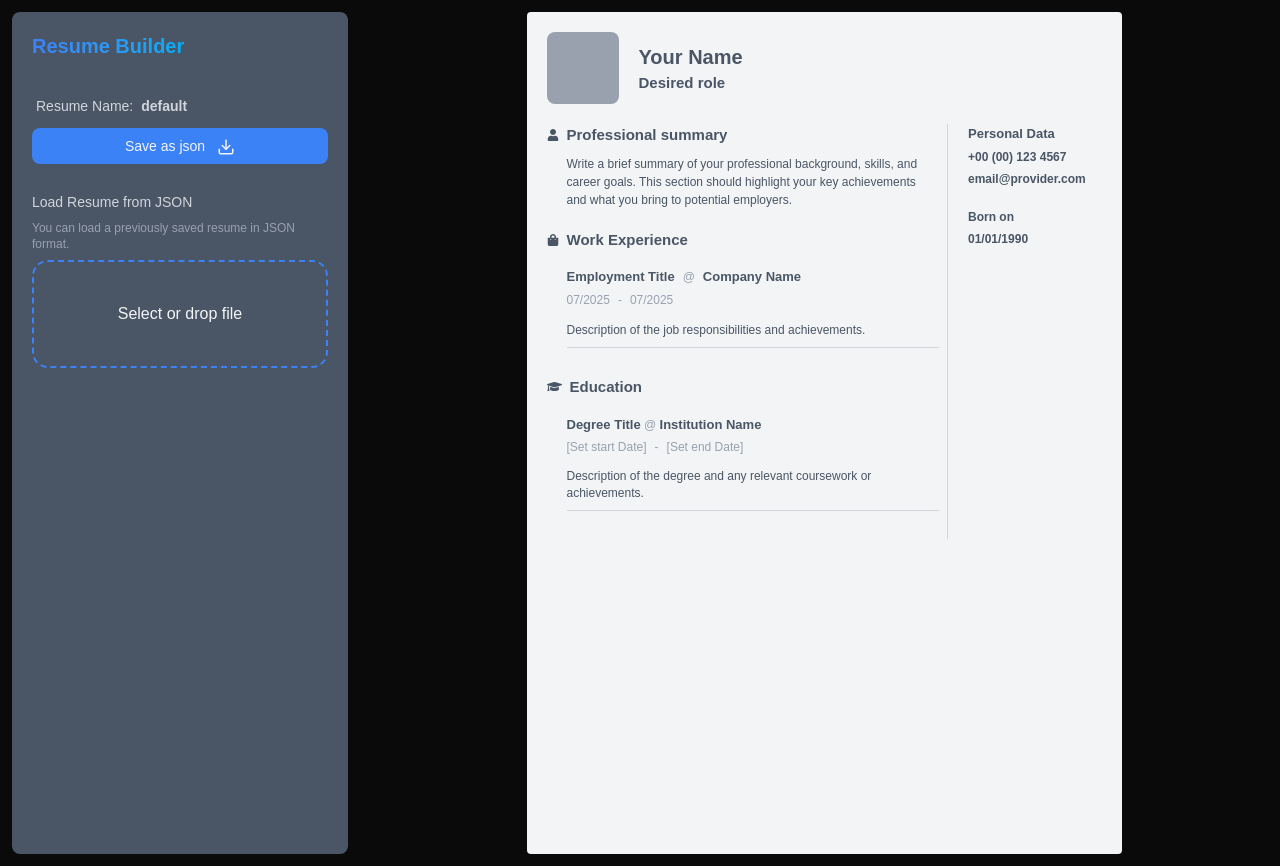
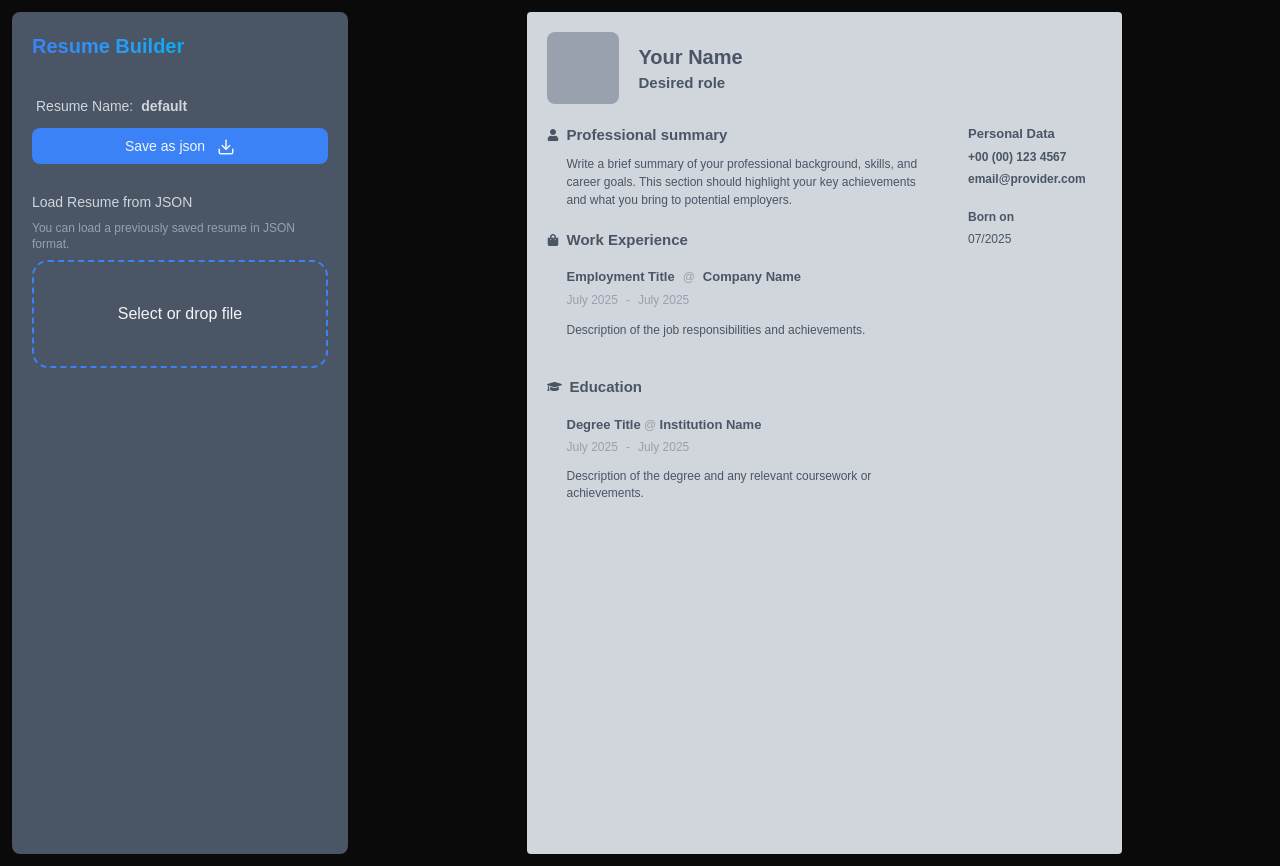
Before and after one commit to MarkDM/resumebuilder, a React (Vite) app: page / in a window 1280 px wide. Built offline with nearby package versions, Linux system fonts and the light colour scheme.

Commit message:
Date picker and layout adjusts

```diff
--- a/src/components/DateLabelPicker.tsx
+++ b/src/components/DateLabelPicker.tsx
@@ -1,4 +1,4 @@
-import React, { useState, useRef, useEffect } from 'react';
+import React, { useState, useRef, useEffect, use } from 'react';
 import DatePicker from 'react-datepicker';
 import 'react-datepicker/dist/react-datepicker.css';
 import { format as formatDateFn } from 'date-fns';
@@ -7,6 +7,7 @@ type DateLabelPickerProps = {
   date: Date | null;
   format?: string;
   className?: string;
+  showMonthYearPicker?: boolean;
   onChange?: (newValue: Date) => void;
 };
 
@@ -14,54 +15,77 @@ export default function DateLabelPicker({
   date,
   format = 'MM/yyyy',
   className,
+  showMonthYearPicker = true,
   onChange,
 }: DateLabelPickerProps) {
   const [selectedDate, setSelectedDate] = useState<Date | null>(date);
   const [showCalendar, setShowCalendar] = useState(false);
   const containerRef = useRef<HTMLDivElement>(null);
+  const calendarRef = useRef<HTMLDivElement>(null);
+
+
+  useEffect(() => {
+
+    if (showCalendar && calendarRef.current && containerRef.current) {
+      const calEl = calendarRef.current;
+      const parentEl = containerRef.current.parentElement;
+      if (parentEl) {
+        const parentRect = parentEl.getBoundingClientRect();
+        const calRect = calEl.getBoundingClientRect();
+
+        // How far the calendar overflows the parent's right edge
+        const overflow = calRect.right - parentRect.right;
+
+        if (overflow > 0) {
+          const currentML =
+            parseFloat(getComputedStyle(calEl).marginLeft || '0') || 0;
+          // Shift left by the overflow amount
+          calEl.style.marginLeft = `${currentML - overflow}px`;
+        }
+      }
+    }
+
+  }, [showCalendar]);
 
   useEffect(() => {
     setSelectedDate(date);
   }, [date]);
 
-  useEffect(() => {
-    if (!showCalendar) return;
+  const locale =
+    (typeof navigator !== 'undefined' &&
+      (navigator.languages?.[0] || navigator.language)) ||
+    'en-US';
 
-    const handleClickOutside = (event: MouseEvent) => {
-      if (
-        containerRef.current &&
-        !containerRef.current.contains(event.target as Node)
-      ) {
-        setShowCalendar(false);
-      }
-    };
+  const effectiveDisplay = selectedDate
+    ? showMonthYearPicker
+      ? new Intl.DateTimeFormat(locale, { month: 'long', year: 'numeric' }).format(selectedDate)
+      : formatDateFn(selectedDate, format)
+    : 'Click to pick a date';
 
-    document.addEventListener('mousedown', handleClickOutside);
-    return () => document.removeEventListener('mousedown', handleClickOutside);
-  }, [showCalendar]);
-
-  const displayDate = selectedDate ? formatDateFn(selectedDate, format) : 'Click to pick a date';
+  const datePickerFormat = showMonthYearPicker ? 'MMMM yyyy' : format;
 
   return (
-    <div ref={containerRef} className={`${className} relative inline-block`}>
+    <div ref={containerRef} className={`${className ?? ''} relative inline-block`}>
       <div
         onClick={() => setShowCalendar(true)}
         className="cursor-pointer transition-colors"
       >
-        {displayDate}
+        {effectiveDisplay}
       </div>
 
       {showCalendar && (
-        <div className="absolute mt-2 z-10 shadow-lg border border-gray-200 rounded bg-white">
+        <div ref={calendarRef} className="absolute mt-2 z-10 shadow-lg border border-gray-200 rounded bg-white">
           <DatePicker
             selected={selectedDate}
-            locale={'pt-BR'}
-            showMonthYearPicker
-            onChange={(date) => {
-              if (date) {
-                setSelectedDate(date);
+            locale={locale}
+            onClickOutside={() => setShowCalendar(false)}
+            showMonthYearPicker={showMonthYearPicker}
+            dateFormat={datePickerFormat}
+            onChange={(d) => {
+              if (d) {
+                setSelectedDate(d);
                 setShowCalendar(false);
-                onChange?.(date);
+                onChange?.(d);
               }
             }}
             inline
--- a/src/components/sections/ResumePersonalData.tsx
+++ b/src/components/sections/ResumePersonalData.tsx
@@ -1,4 +1,5 @@
 import { useResumeStore } from '../../stores/ResumeStore';
+import DateLabelPicker from '../DateLabelPicker';
 import EditableText from '../EditableText'
 
 function ResumePersonalData({ className }: { className?: string }) {
@@ -44,15 +45,19 @@ function ResumePersonalData({ className }: { className?: string }) {
                 {personalData.birthTitle ?? 'Born on'}
             </EditableText>
 
-            <EditableText className='resume_text font-semibold mt-1 text-start' onChange={(newValue) => {
-                setPersonalData({
-                    ...personalData,
-                    birthDate: newValue.trim().length == 0 ? '01 January 1990' : newValue
-                });
-            }}>
-                {personalData.birthDate}
-            </EditableText>
 
+
+            <DateLabelPicker
+                className='text-gray-600 text-[12px] mt-1'
+                date={personalData.birthDate ?? new Date()}
+                onChange={(newDate) => {
+                    setPersonalData({
+                        ...personalData,
+                        birthDate: newDate ?? new Date()
+                    });
+                }}
+                showMonthYearPicker={false}
+            />
         </div>
     )
 }
--- a/src/components/sections/education/Education.tsx
+++ b/src/components/sections/education/Education.tsx
@@ -3,6 +3,7 @@ import type { EducationInstitution } from '../../../types/EducationInstitution'
 import EditableText from '../../EditableText';
 import { useResumeStore } from '../../../stores/ResumeStore';
 import RichTextInlineEditor from '../../RichTextInlineEditor';
+import DateLabelPicker from '../../DateLabelPicker';
 
 function Education({ className, institution }: { className?: string, institution: EducationInstitution }) {
 
@@ -33,24 +34,22 @@ function Education({ className, institution }: { className?: string, institution
 
 
                 <div className='flex flex-row items-center gap-2 my-1'>
-                    <EditableText className='text-gray-400 text-[12px]'
-                        onChange={(newValue) => {
-                            updateEducationInstitution({
-                                ...institution,
-                                startDate: new Date(newValue).toLocaleDateString()
-                            });
-                        }}>
-                        {institution.startDate ? new Date(institution.startDate).toLocaleDateString() : '[Set start Date]'}
-                    </EditableText>
-                    <span className='text-gray-400 text-[12px]'>-</span>
-                    <EditableText className='text-gray-400 text-[12px]' onChange={(newValue) => {
+
+                    <DateLabelPicker className='text-gray-400 text-[12px]' date={institution.startDate || new Date()} onChange={(newDate) => {
                         updateEducationInstitution({
                             ...institution,
-                            endDate: new Date(newValue).toLocaleDateString()
+                            startDate: newDate
                         });
-                    }}>
-                        {institution.endDate ? new Date(institution.endDate).toLocaleDateString() : '[Set end Date]'}
-                    </EditableText>
+                    }} showMonthYearPicker={true} />
+
+
+                    <span className='text-gray-400 text-[12px]'>-</span>
+                    <DateLabelPicker className='text-gray-400 text-[12px]' date={institution.endDate || new Date()} onChange={(newDate) => {
+                        updateEducationInstitution({
+                            ...institution,
+                            endDate: newDate
+                        });
+                    }} showMonthYearPicker={true} />
                 </div>
 
                 <RichTextInlineEditor className="resume_text mt-3" onChange={(newValue) => {
--- a/src/components/sections/education/ResumeEducation.tsx
+++ b/src/components/sections/education/ResumeEducation.tsx
@@ -33,8 +33,8 @@ function ResumeEducation({ className }: { className?: string }) {
                             id: String(education.institutions.length + 1),
                             name: 'Institution Name',
                             degree: 'Degree title',
-                            startDate: '',
-                            endDate: '',
+                            startDate: new Date(),
+                            endDate: undefined,
                             description: 'Description of the degree and any relevant coursework or achievements.'
                         };
                         addEducationInstitution(newInstitution);
--- a/src/index.css
+++ b/src/index.css
@@ -63,7 +63,7 @@
 }
 
 .card {
-  @apply rounded-lg
+  @apply rounded-lg;
 }
 
 .resume_title {
@@ -78,9 +78,15 @@
   @apply text-[13px] font-semibold text-gray-600;
 }
 
+.resume_text {
+  @apply text-gray-600 text-[12px];
+}
 
-.resume_text{
-  @apply text-gray-600 text-[12px];
+.react-datepicker__current-month,
+.react-datepicker-time__header,
+.react-datepicker-year-header {
+  font-size: 0.7rem !important;
+
 }
 
 html {
@@ -106,19 +112,19 @@ html {
 }
 
 .button-primary {
-  @apply rounded-lg bg-primary hover:bg-primary/90 transition-all
+  @apply rounded-lg bg-primary hover:bg-primary/90 transition-all;
 }
 
 .title-sm {
-  @apply text-sm font-bold py-2
+  @apply text-sm font-bold py-2;
 }
 
 .label-sm {
-  @apply text-sm ml-1 text-gray-300
+  @apply text-sm ml-1 text-gray-300;
 }
 
 .button-danger {
-  @apply rounded-lg bg-red-500 hover:bg-red-500/90 transition-all
+  @apply rounded-lg bg-red-500 hover:bg-red-500/90 transition-all;
 }
 
 button {
--- a/src/pages/ResumeBuilder.tsx
+++ b/src/pages/ResumeBuilder.tsx
@@ -149,7 +149,7 @@ export default function ResumeBuilder() {
                             transformOrigin: 'top left',
                         }}
                     >
-                        <div className="bg-gray-100 w-full h-full p-5 rounded-sm">
+                        <div className="bg-gray-300 w-full h-full p-5 rounded-sm">
                             <ResumeHeader className='mb-5' />
 
                             <div className='flex'>
--- a/src/stores/ResumeStore.ts
+++ b/src/stores/ResumeStore.ts
@@ -48,7 +48,7 @@ const initialState: ResumeData = {
         phone: '+00 (00) 123 4567',
         email: 'email@provider.com',
         birthTitle: 'Born on',
-        birthDate: '01/01/1990' // ISO date string
+        birthDate: new Date() // ISO date string
     },
     education: {
         title: 'Education',
@@ -57,8 +57,8 @@ const initialState: ResumeData = {
                 id: '1',
                 name: 'Institution Name',
                 degree: 'Degree Title',
-                startDate: '',
-                endDate: '',
+                startDate: new Date(), // Current date as default
+                endDate: undefined, // Optional end date
                 description: 'Description of the degree and any relevant coursework or achievements.'
             }
         ]
--- a/src/types/EducationInstitution.ts
+++ b/src/types/EducationInstitution.ts
@@ -2,7 +2,7 @@ export interface EducationInstitution {
     id: string;
     name: string;
     degree: string;
-    startDate: string; // ISO date string
-    endDate?: string; // ISO date string, optional for current education
+    startDate: Date; // ISO date string
+    endDate?: Date; // ISO date string, optional for current education
     description: string;
 }
--- a/src/types/ResumeData.ts
+++ b/src/types/ResumeData.ts
@@ -22,7 +22,7 @@ export interface ResumePersonalData {
     phone: string;
     email: string;
     birthTitle: string;
-    birthDate: string; // ISO date string
+    birthDate: Date; // ISO date string
 }
 
 export interface ResumeEducation {
```
Also changed, not shown: src/components/sections/work_experience/Employment.tsx (+4 -8 lines).
